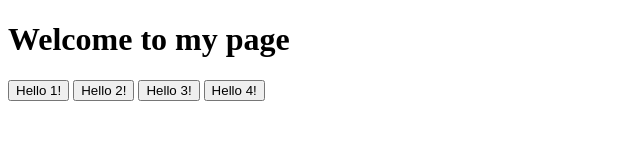
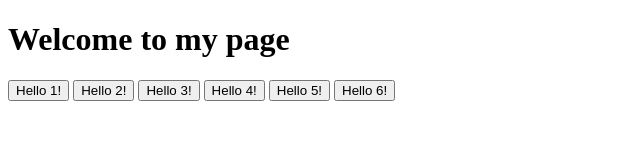
Before and after one commit to testowe1916/zadanie_9_5, a plain HTML site: page index.html in a window 1280 px wide. Shown: the whole page, without its empty margins (0-640 px from the left). Drawn offline with Linux system fonts and the light colour scheme.

Commit message:
Mod index.html

```diff
--- a/index.html
+++ b/index.html
@@ -10,6 +10,8 @@
 		<button class="button">Hello 2!</button>
 		<button class="button">Hello 3!</button>
 		<button class="button">Hello 4!</button>
+		<button class="button">Hello 5!</button>
+		<button class="button">Hello 6!</button>
 		<script type="text/javascript" src="js/scripts.js"></script>
 	</body>
 </html>
```
Lines whose indentation alone changed are shown as unchanged.
